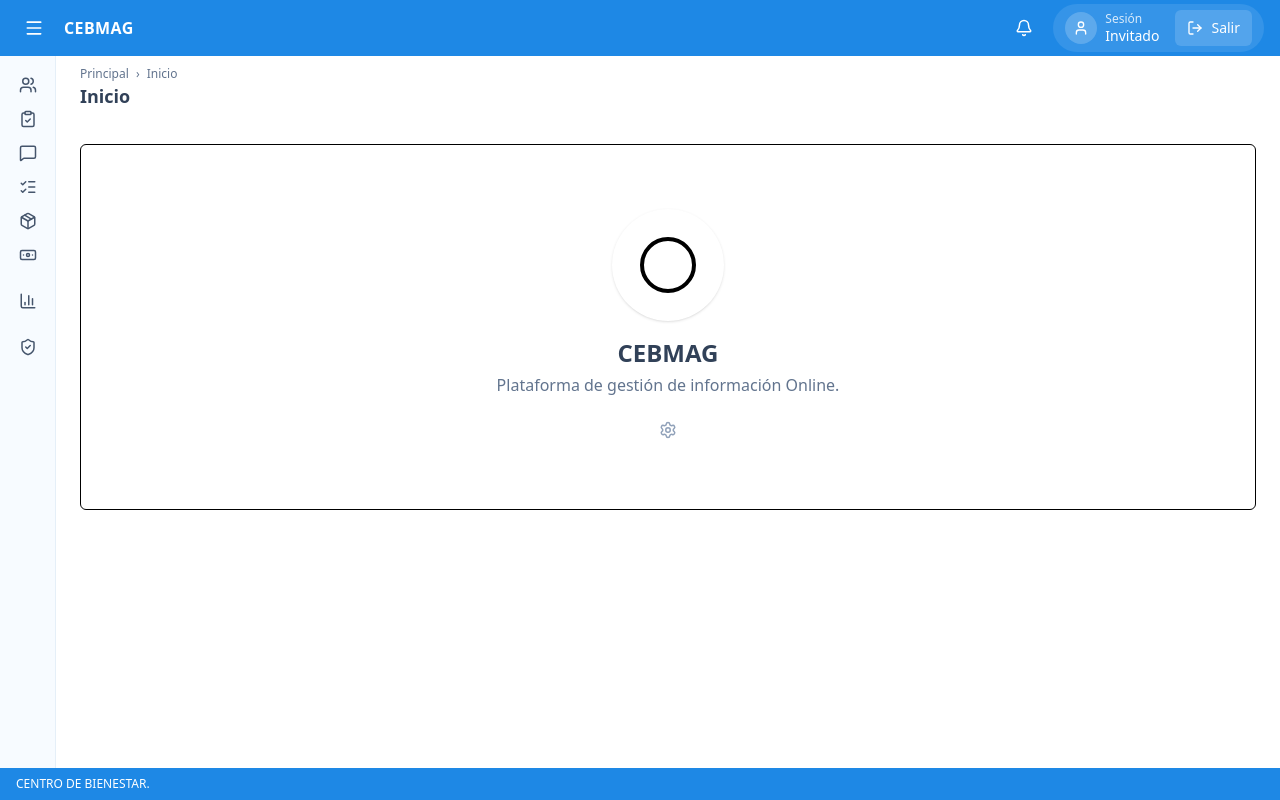
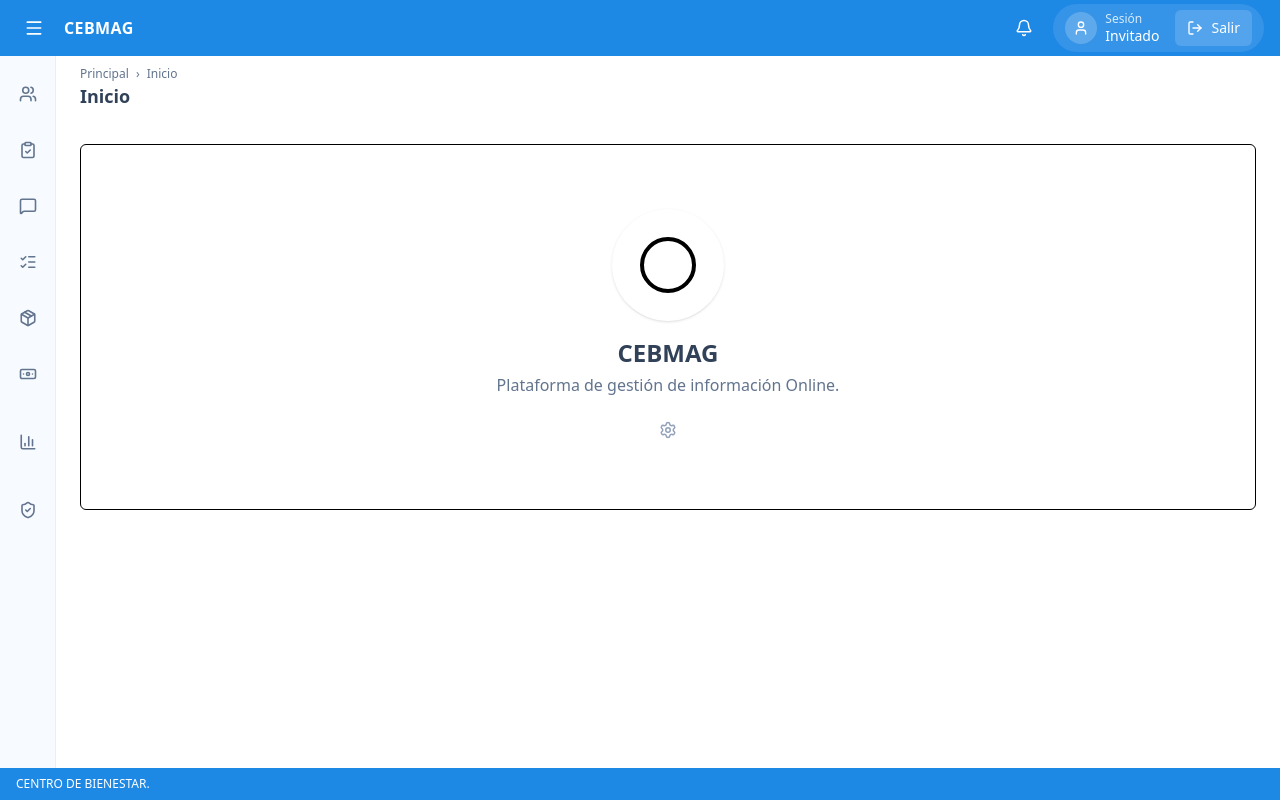
Before and after one commit to JonDeev/cebmag, a Next.js app: page / in a window 1280 px wide. Built offline with nearby package versions, Linux system fonts and the light colour scheme; no server answers.

Commit message:
MODIFICACION DEL FRONT CON FRAMER MOTION

```diff
--- a/package.json
+++ b/package.json
@@ -18,6 +18,7 @@
     "@prisma/client": "^6.17.1",
     "bcryptjs": "^2.4.3",
     "classnames": "^2.5.1",
+    "framer-motion": "^12.34.4",
     "jose": "^6.1.3",
     "lucide-react": "^0.545.0",
     "next": "15.5.4",
--- a/src/app/_components/DashboardShell.tsx
+++ b/src/app/_components/DashboardShell.tsx
@@ -5,22 +5,28 @@ import Sidebar from "@/components/layout/Sidebar";
 import Subheader from "@/components/layout/Subheader";
 import FooterNotice from "@/components/layout/FooterNotice";
 
-export default function DashboardShell({ title, children }: { title: string; children: React.ReactNode }) {
-  const [collapsed, setCollapsed] = useState(true); // inicia colapsado como en tu captura 1
+export default function DashboardShell({
+  title,
+  children,
+}: {
+  title: string;
+  children: React.ReactNode;
+}) {
+  const [collapsed, setCollapsed] = useState(true);
 
   return (
+    <div className="flex flex-col min-h-screen">
+      <Topbar onToggle={() => setCollapsed((c) => !c)} />
 
-    <div className="min-h-screen flex flex-col">
-      <Topbar onToggle={() => setCollapsed(c => !c)} />
-      <div className="flex flex-1">
+      <div className="flex flex-1 min-w-0">
         <Sidebar collapsed={collapsed} />
-        <main className="flex-1">
+
+        <main className="flex-1 min-w-0">
           <Subheader title={title} />
-          <div className="max-w-7xl mx-auto px-6 py-6">
-            {children}
-          </div>
+          <div className="px-6 py-6 mx-auto max-w-7xl">{children}</div>
         </main>
       </div>
+
       <FooterNotice />
     </div>
   );
--- a/src/components/layout/Sidebar.tsx
+++ b/src/components/layout/Sidebar.tsx
@@ -1,66 +1,140 @@
 "use client";
+
 import Link from "next/link";
 import { usePathname } from "next/navigation";
+import type { ReactNode } from "react";
+import { motion, AnimatePresence, useReducedMotion } from "framer-motion";
+import type { LucideIcon } from "lucide-react";
 import {
-  Users, ShieldCheck, ClipboardCheck, FileText, MessageSquare, ListChecks, Package, Banknote, BarChart3,
+  Users,
+  ShieldCheck,
+  ClipboardCheck,
+  MessageSquare,
+  ListChecks,
+  Package,
+  Banknote,
+  BarChart3,
 } from "lucide-react";
+
+type Item = { href: string; label: string; Icon: LucideIcon };
+type Group = { title: string; items: Item[] };
 
 export default function Sidebar({ collapsed }: { collapsed: boolean }) {
   const pathname = usePathname();
+  const reduceMotion = useReducedMotion();
 
-  const groups: { title: string; items: { href: string; label: string; icon: React.ReactNode }[] }[] = [
+  const groups: Group[] = [
     {
       title: "GESTIÓN",
       items: [
-        { href: "/beneficiarios", label: "Beneficiarios", icon: <Users size={18} /> },
-        { href: "/inscripciones", label: "Inscripciones y contratos", icon: <ClipboardCheck size={18} /> },
-        { href: "/pqrs", label: "PQRS", icon: <MessageSquare size={18} /> },
-        { href: "/encuestas", label: "Encuestas de satisfacción", icon: <ListChecks size={18} /> },
-        { href: "/entregas", label: "Entregas de insumos/kits", icon: <Package size={18} /> },
-        { href: "/costos", label: "Costos y gastos", icon: <Banknote size={18} /> },
+        { href: "/beneficiarios", label: "Beneficiarios", Icon: Users },
+        { href: "/inscripciones", label: "Inscripciones y contratos", Icon: ClipboardCheck },
+        { href: "/pqrs", label: "PQRS", Icon: MessageSquare },
+        { href: "/encuestas", label: "Encuestas de satisfacción", Icon: ListChecks },
+        { href: "/entregas", label: "Entregas de insumos/kits", Icon: Package },
+        { href: "/costos", label: "Costos y gastos", Icon: Banknote },
       ],
     },
-    {
-      title: "REPORTES",
-      items: [{ href: "/reportes", label: "Informe", icon: <BarChart3 size={18} /> }],
-    },
-    {
-      title: "ADMINISTRACIÓN",
-      items: [{ href: "/usuarios", label: "Usuarios y permisos", icon: <ShieldCheck size={18} /> }],
-    },
+    { title: "REPORTES", items: [{ href: "/reportes", label: "Informe", Icon: BarChart3 }] },
+    { title: "ADMINISTRACIÓN", items: [{ href: "/usuarios", label: "Usuarios y permisos", Icon: ShieldCheck }] },
   ];
 
+  // Minimal icon style (menos “pesado”)
+  const iconProps = {
+    size: 18,
+    strokeWidth: 1.6,
+    absoluteStrokeWidth: true,
+  } as const;
+
+  const wCollapsed = 56; // w-14
+  const wExpanded = 256; // w-64
+
   return (
-    <aside
-      className={`bg-[var(--sidebar)] border-r border-[var(--subtle)] h-[calc(100vh-3.5rem)]
-                  sticky top-14 overflow-y-auto transition-all ${collapsed ? "w-14" : "w-64"}`}
+    <motion.aside
+      initial={false}
+      animate={{ width: collapsed ? wCollapsed : wExpanded }}
+      transition={
+        reduceMotion
+          ? { duration: 0 }
+          : { type: "spring", stiffness: 300, damping: 34, bounce: 0 }
+      }
+      className="bg-[var(--sidebar)] border-r border-[var(--subtle)]
+                 h-[calc(100vh-3.5rem)] sticky top-14 overflow-y-auto overflow-x-hidden"
     >
-      <nav className="py-3 text-[13px] text-slate-700">
+      <nav className="py-3 text-[13px]">
         {groups.map((g) => (
-          <div key={g.title} className="mb-3">
+          <div key={g.title} className="mb-4">
+            <AnimatePresence initial={false}>
               {!collapsed && (
-              <div className="px-4 pt-4 pb-2 text-[11px] font-semibold text-slate-500">
+                <motion.div
+                  key={`${g.title}-title`}
+                  initial={{ opacity: 0, y: -4 }}
+                  animate={{ opacity: 1, y: 0 }}
+                  exit={{ opacity: 0, y: -4 }}
+                  transition={reduceMotion ? { duration: 0 } : { duration: 0.15 }}
+                  className="px-4 pt-4 pb-2 text-[11px] font-semibold tracking-wide text-slate-400"
+                >
                   {g.title}
-              </div>
+                </motion.div>
               )}
-            {g.items.map((it) => {
-              const active = pathname === it.href;
+            </AnimatePresence>
+
+            <div className="px-2 space-y-1">
+              {g.items.map(({ href, label, Icon }) => {
+                const active = pathname === href;
+
                 return (
                   <Link
-                  key={it.href}
-                  href={it.href}
-                  className={`flex items-center gap-3 px-3 py-2 transition
-                    ${collapsed ? "justify-center" : "justify-start"}
-                    ${active ? "bg-white text-[var(--brand)] font-medium" : "hover:bg-white"}`}
+                    key={href}
+                    href={href}
+                    className={[
+                      "group flex items-center rounded-lg",
+                      collapsed ? "justify-center px-2 py-2" : "justify-start px-3 py-2",
+                      "transition-colors duration-150",
+                      active ? "bg-white/80" : "hover:bg-white/60",
+                    ].join(" ")}
                   >
-                  <span className={active ? "text-[var(--brand)]" : "text-slate-600"}>{it.icon}</span>
-                  {!collapsed && <span>{it.label}</span>}
+                    {/* Icono minimalista + “chip” suave */}
+                    <span
+                      className={[
+                        "grid place-items-center rounded-md",
+                        "w-9 h-9",
+                        active ? "bg-[var(--brand)]/10" : "bg-transparent",
+                      ].join(" ")}
+                    >
+                      <Icon
+                        {...iconProps}
+                        className={[
+                          "transition-colors duration-150",
+                          active ? "text-[var(--brand)]" : "text-slate-500 group-hover:text-slate-700",
+                        ].join(" ")}
+                      />
+                    </span>
+
+                    <AnimatePresence initial={false}>
+                      {!collapsed && (
+                        <motion.span
+                          key={`${href}-label`}
+                          initial={{ opacity: 0, x: -6 }}
+                          animate={{ opacity: 1, x: 0 }}
+                          exit={{ opacity: 0, x: -6 }}
+                          transition={reduceMotion ? { duration: 0 } : { duration: 0.15 }}
+                          className={[
+                            "ml-2 whitespace-nowrap",
+                            active ? "text-slate-900 font-medium" : "text-slate-700",
+                          ].join(" ")}
+                        >
+                          {label}
+                        </motion.span>
+                      )}
+                    </AnimatePresence>
                   </Link>
                 );
               })}
             </div>
+          </div>
         ))}
       </nav>
-    </aside>
+    </motion.aside>
   );
 }
```
Also changed, not shown: 1 other file (tests, documents, lock files or other folders). Lines whose indentation alone changed are shown as unchanged.
